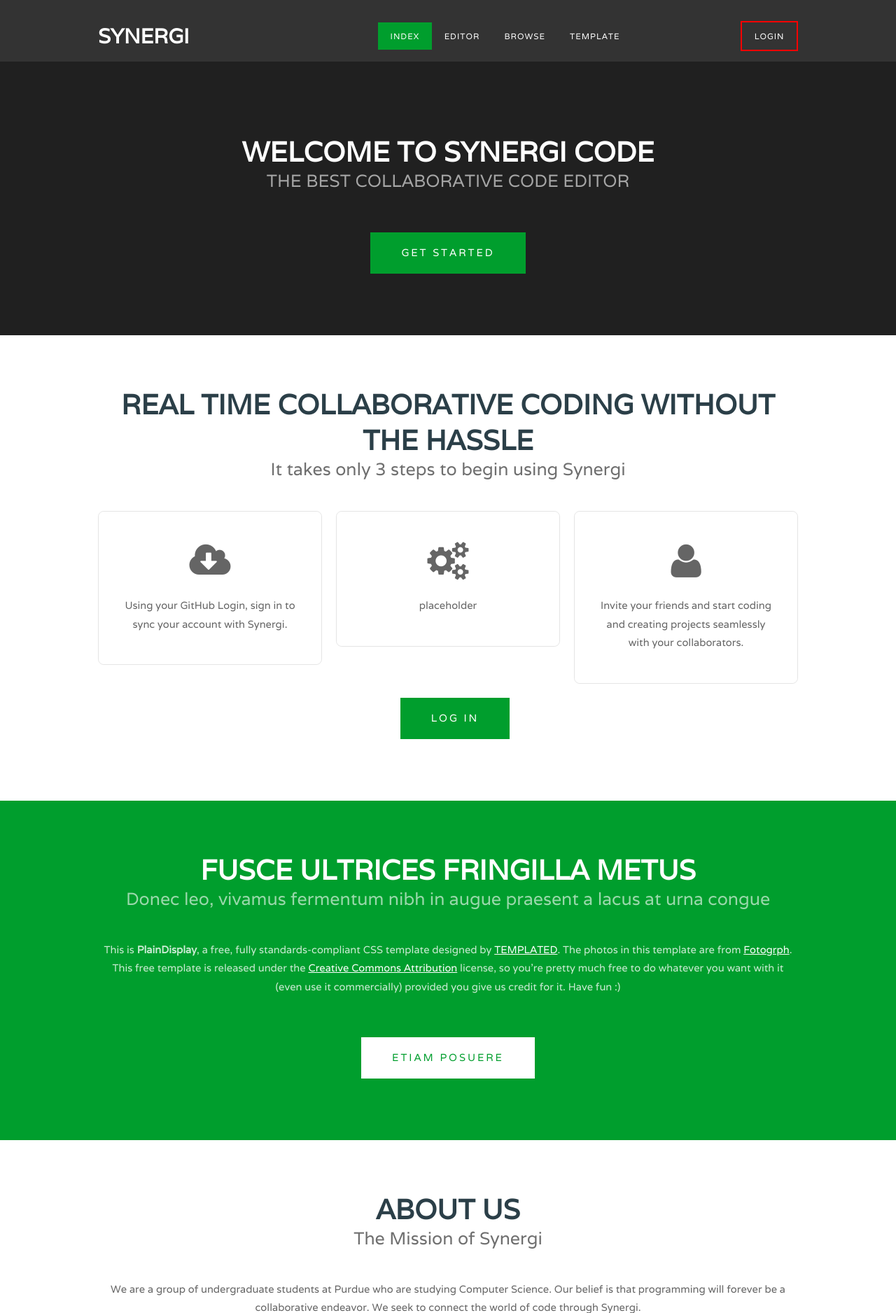
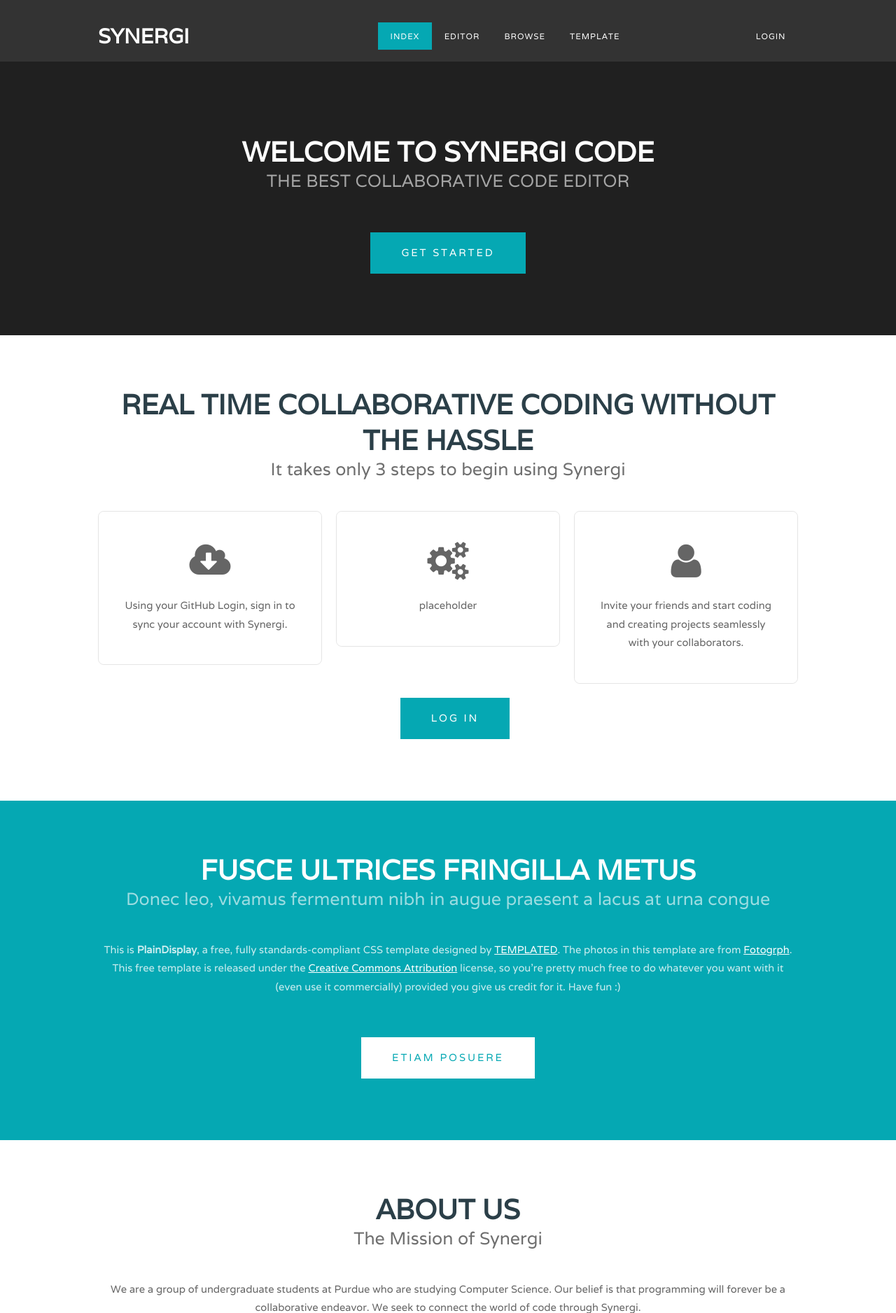
Before and after one commit to legalian/synergi, a Flask app: page / in a window 1280 px wide. Shown: the top 1876 px of the page at 70% size. Run offline with Flask 2, Linux system fonts and the light colour scheme; some libraries are stand-ins or nearby versions.

Commit message:
changed color

```diff
--- a/static/css/default.css
+++ b/static/css/default.css
@@ -187,7 +187,8 @@
 	{
 		display: inline-block;
 		padding: 0em 3em;
-		background: #009E2D;
+		/*background: #009E2D;*/
+		background: #05a8b3;
 		letter-spacing: 0.20em;
 		line-height: 4em;
 		text-decoration: none;
@@ -353,12 +354,12 @@
 		/*top: 2em;*/
 		right: 0;
 		margin-bottom: 0px;
-
 	}
 
 	#menu ul
 	{
 		display: inline-block;
+
 	}
 
 	#menu li
@@ -381,12 +382,15 @@
 	#menu li:hover a, #menu li.active a, #menu li.active span
 	{
 		color: #FFF;
-		background-color:red;
+		background-color: #292929;
+		transition: background-color .2s;
+		-webkit-transition: background-color .2s;
 	}
 
 	#menu .current_page_item a
 	{
-		background: #009E2D;
+		/*background: #009E2D;*/
+		background: #05a8b3 !important ;/*blue*/
 		color: #FFF;
 	}
 
@@ -411,9 +415,9 @@
 	.login
 	{
 		text-decoration: none;
-		color: red;
+		/*color: red;*/
 		text-align:right;
-		border-color: red;border-style: solid;border-width: 2px;
+		/*border-color: red;border-style: solid;border-width: 2px;*/
 	}
 
 
@@ -450,7 +454,8 @@
 	#banner .button
 	{
 		margin-top: 3em;
-		background: #009E2D !important;
+		/*background: #009E2D !important;*/
+		background: : #05a8b3 !important;
 	}
 
 /*********************************************************************************/
@@ -526,7 +531,8 @@
 	{
 		overflow: hidden;
 		padding: 5em 0em;
-		background: #009E2D;
+		/*background: #009E2D;*/
+		background: #05a8b3;
 		color: rgba(255,255,255,.8);
 		text-align: center;
 	}
@@ -541,7 +547,8 @@
 		background: #FFF;
 		margin-top: 3em;
 		font-size: 1em;
-		color: #009E2D;
+		/*color: #009E2D;*/
+		color: #05a8b3;
 	}
 
 	#featured .title
--- a/templates/template.html
+++ b/templates/template.html
@@ -11,7 +11,7 @@
 	<link href="https://fonts.googleapis.com/icon?family=Material+Icons" rel="stylesheet">
 	<link rel="stylesheet" href="static/css/header.css">
 	<link href="static/css/fonts.css" rel="stylesheet" type="text/css" media="all" />
-	<link href="http://fonts.googleapis.com/css?family=Varela" rel="stylesheet" />
+	<link href="https://fonts.googleapis.com/css?family=Varela" rel="stylesheet" />
 	<link href="static/css/default.css" rel="stylesheet" type="text/css" media="all" />
 	<link href="static/css/fonts.css" rel="stylesheet" type="text/css" media="all" />
 
@@ -28,7 +28,7 @@
 		<div id="logo">
 			<h1><a href="/" style="">Synergi</a></h1>
 		</div>
-		<div id="menu" style=" width:60%;">
+		<div id="menu" style=" width:60%; ">
 			<ul style=" width:100%">
 				{% for href, id, caption in navigation_bar%}
 				<li {% if id == active_page %} class="current_page_item" {% endif %}><a href="{{href}}">{{caption}}</a></li>
```
